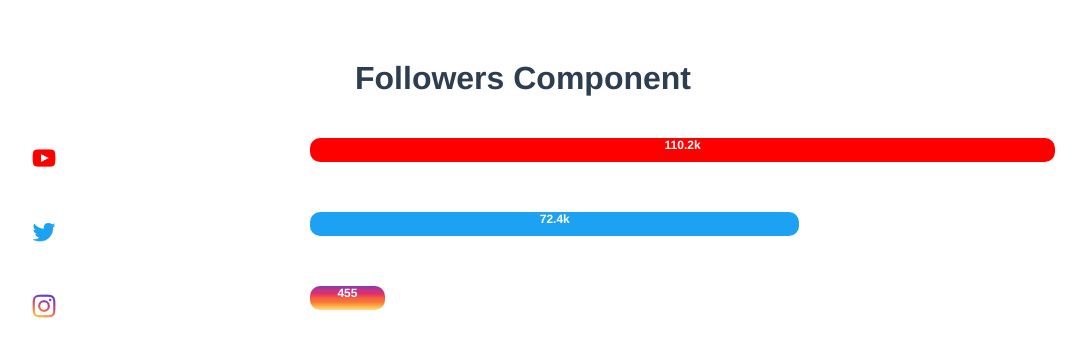
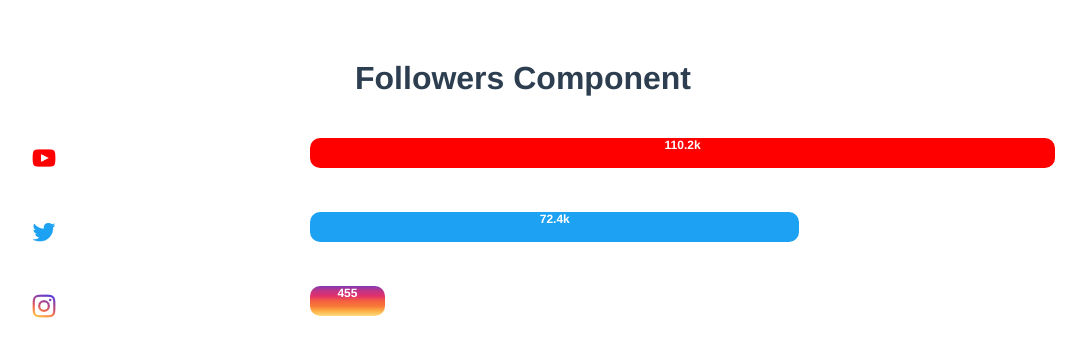
Before and after one commit to mirimadahmed/VueJS-Based-Social-Counter-Animated-Bar, a Vue app: page / in a window 1280 px wide. Shown: the top 356 px of the page, without its empty margins (117-1203 px from the left). Built offline with nearby package versions, Linux system fonts and the light colour scheme.

Commit message:
correct height

```diff
--- a/src/components/Followers/Followers.vue
+++ b/src/components/Followers/Followers.vue
@@ -116,7 +116,7 @@
     width: 70%;
 }
 .bar {
-    height: 24px;
+    height: 30px;
     border-radius: 10px;
     color: white;
     font-weight: bold;
```
